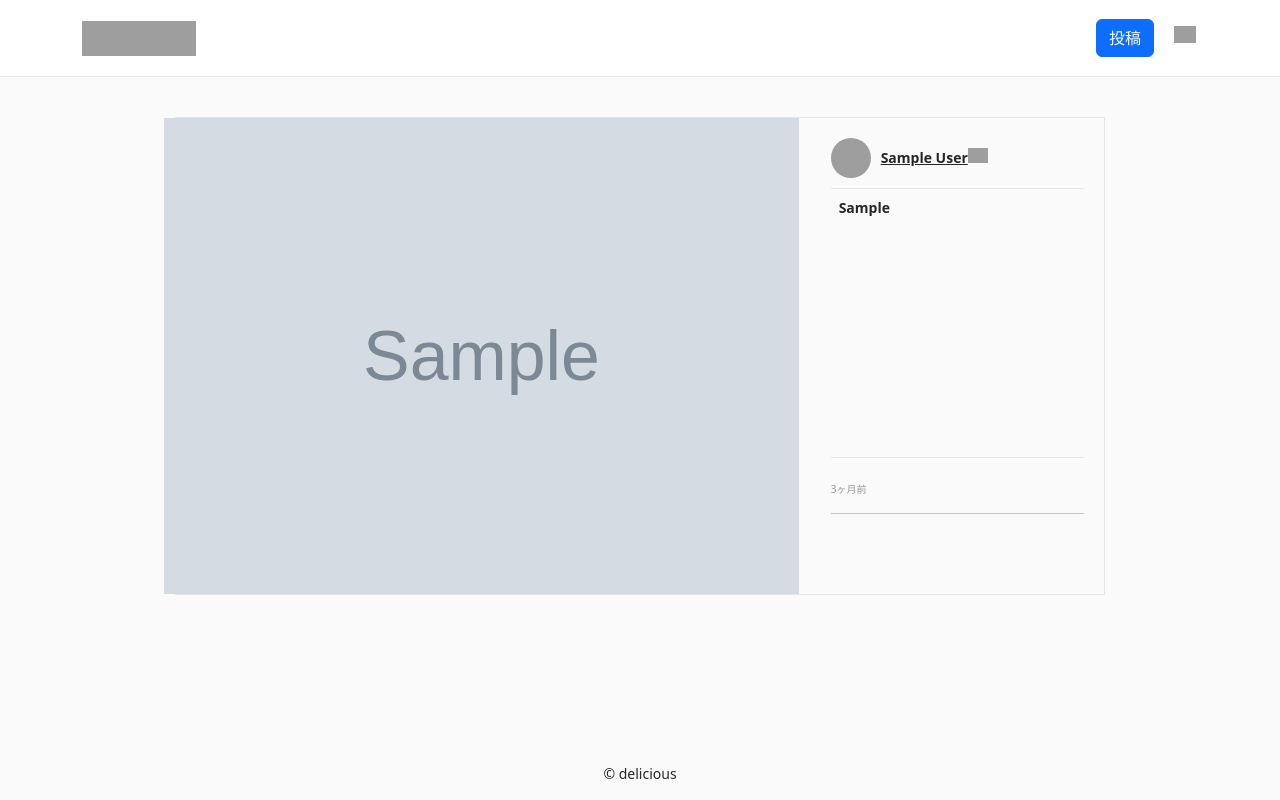
After one commit to base1551/Monochrogram, a Rails app: page /posts/1 in a window 1280 px wide. The commit adds this page. Run offline with Rails 7, Linux system fonts and the light colour scheme; a user stored in the database is signed in; tables that the repository leaves empty hold one stand-in row (values such as "Sample post"); style sheets or scripts are compiled from the project's sources; some libraries are stand-ins or nearby versions; grey boxes are pictures that could not be loaded.

Commit message:
投稿削除機能作成

```diff
--- a/app/assets/stylesheets/posts.scss
+++ b/app/assets/stylesheets/posts.scss
@@ -48,3 +48,43 @@
   text-decoration: none;
   color: #262626;
 }
+.post-wrap .col-md-8 {
+  padding: 0px;
+}
+
+.card-right {
+  padding: 20px;
+}
+
+.card-right-name {
+  padding-bottom: 10px;
+  border-bottom: 1px solid #e6e6e6;
+  display: flex;
+}
+
+.card-right-comment {
+  padding-bottom: 10px;
+  border-bottom: 1px solid #e6e6e6;
+  height: 320px;
+  overflow: auto;
+}
+
+.postShow-wrap {
+  border: 1px solid #e6e6e6;
+  margin: 40px;
+}
+
+.post-user-name {
+  display: flex;
+  align-items: center;
+  line-height: 0;
+}
+.delete-post-icon {
+  background-image: image-url("parts9");
+  background-repeat: no-repeat;
+  width: 20px;
+  height: 20px;
+  background-size: 20px !important;
+  color: #262626;
+  font-size: 20px;
+}
--- a/app/controllers/posts_controller.rb
+++ b/app/controllers/posts_controller.rb
@@ -1,5 +1,6 @@
 class PostsController < ApplicationController
   before_action :authenticate_user!
+  before_action :set_post, only: %i(show destroy)
 
   def new
     @post = Post.new
@@ -22,8 +23,25 @@ class PostsController < ApplicationController
     @posts = Post.all.limit(10).includes(:photos, :user).order('created_at DESC')
   end
 
+  def show
+    # @post = Post.find_by(id: params[:id])
+  end
+
+  def destroy
+    # @post = Post.find_by(id: params[:id])
+    if @post.user == current_user
+      flash[:notice] = "投稿が削除されました" if @post.destroy
+    else
+      flash[:alert] = "投稿の削除に失敗しました"
+    end
+    redirect_to root_path
+  end
   private
     def post_params
       params.require(:post).permit(:caption, photos_attributes: [:image]).merge(user_id: current_user.id)
     end
+
+    def set_post
+      @post = Post.find_by(id: params[:id])
+    end
 end
--- /dev/null
+++ b/app/views/posts/show.html.erb
@@ -0,0 +1,43 @@
+<div class="col-md-10 col-md-offset-1 mx-auto postShow-wrap">
+  <div class="row post-wrap">
+    <div class="col-md-8">
+      <div class="card-left">
+        <%= image_tag @post.photos.first.image.url(:medium), class: "card-img-top" %>
+      </div>
+    </div>
+    <div class="col-md-4">
+      <div class="card-right">
+        <div class="card-right-comment">
+          <div class="card-right-name">
+            <%= link_to user_path(@post.user), class: "no-text-decoration" do %>
+              <%= image_tag avatar_url(@post.user), class: "post-profile-icon" %>
+            <% end %>
+            <%= link_to user_path(@post.user), class: "black-color no-text-decoration post-user-name",
+              title: @post.user.name do %>
+              <strong><%= @post.user.name %></strong>
+            <% end %>
+            <% if @post.user_id == current_user.id %>
+              <%= link_to post_path(@post), method: :delete, class: "ml-auto mx-0 my-auto" do %>
+                <div class="delete-post-icon">
+                </div>
+              <% end %>
+            <% end %>
+          </div>
+          <div class="m-2">
+            <strong>
+              <%= @post.caption %>
+            </strong>
+          </div>
+          <div class="comment-post-id">
+            <div class="m-2">
+            </div>
+          </div>
+        </div>
+        <div class="row parts">
+        </div>
+        <div class="post-time"><%= time_ago_in_words(@post.created_at).upcase %>前</div>
+        <hr>
+      </div>
+    </div>
+  </div>
+</div>
--- a/config/routes.rb
+++ b/config/routes.rb
@@ -6,7 +6,7 @@ Rails.application.routes.draw do
 
   get '/users/:id', to: 'users#show', as: 'user'
 
-  resources :posts, only: %i(new create index) do
+  resources :posts, only: %i(new create index show destroy) do
     resources :photos, only: %i(create)
   end
 end
```
Also changed, not shown: app/views/posts/index.html.erb (+10 -3 lines), 2 other files.
